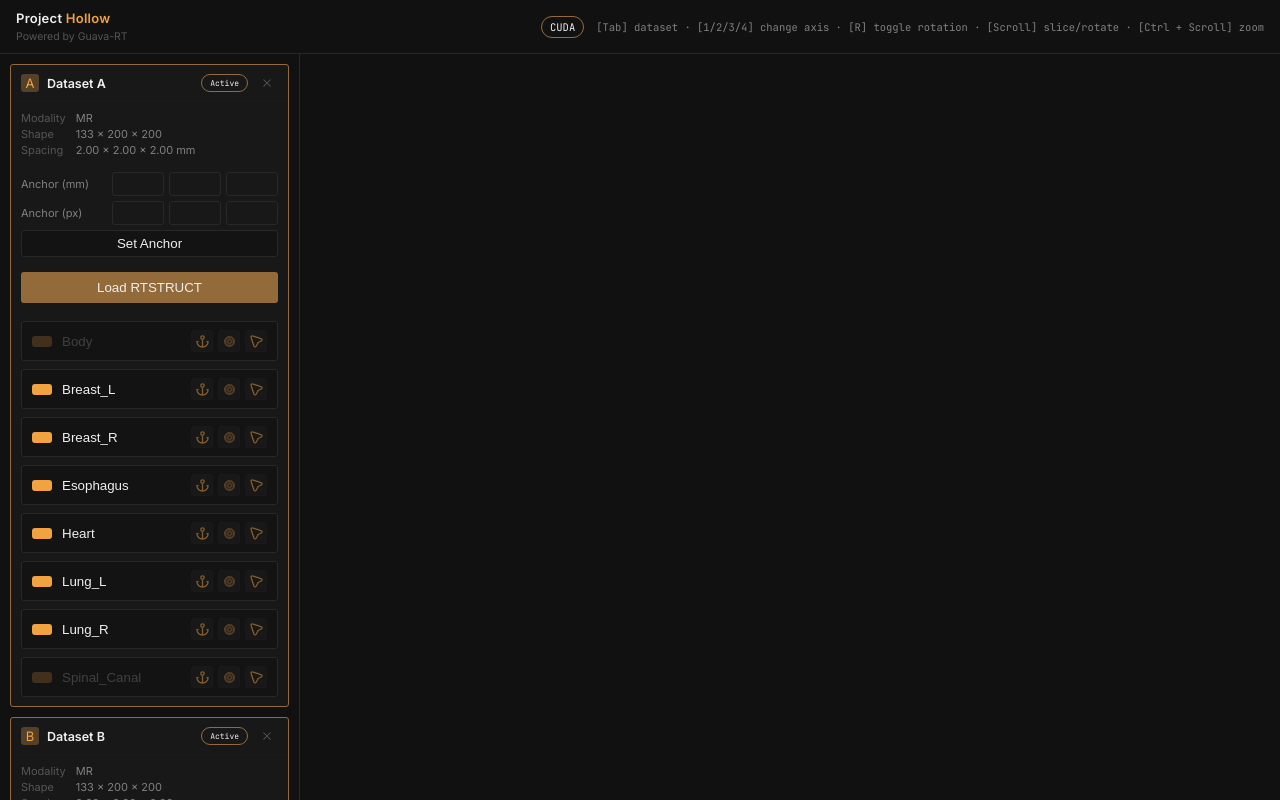
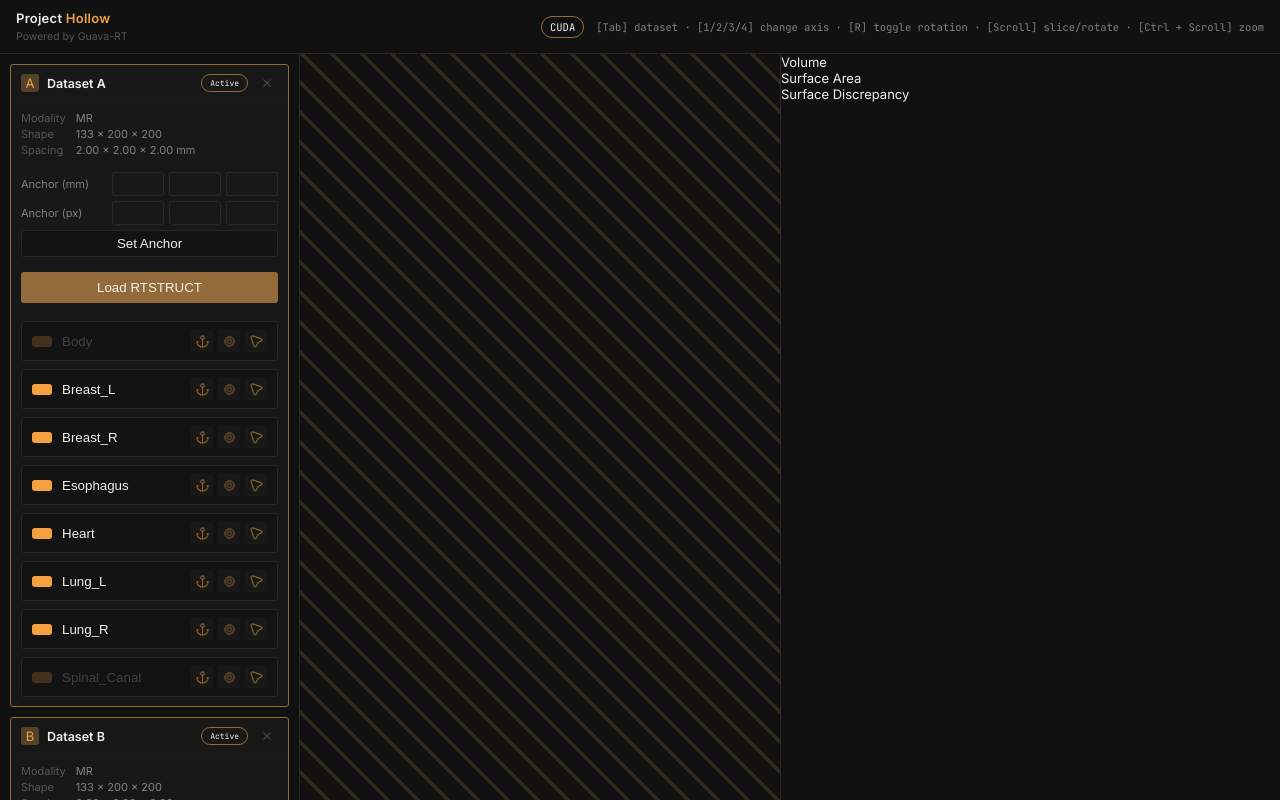
Before and after one commit to lochungtin/project-hollow, a React (Vite) app in the folder frontend/: page / in a window 1280 px wide. Built offline with nearby package versions, Linux system fonts and the light colour scheme.

Commit message:
formatting

```diff
--- a/frontend/src/components/app.tsx
+++ b/frontend/src/components/app.tsx
@@ -7,6 +7,7 @@ import DataPane from './panels/data'
 import InfoPane from './panels/info'
 import Toolbar from './panels/toolbar'
 import ViewPane from './panels/view'
+
 
 const App = () => {
 	// const appState = useAppState()
--- a/frontend/src/components/panels/data.css
+++ b/frontend/src/components/panels/data.css
@@ -0,0 +1,4 @@
+.data-pane {
+    border-left: 1px solid var(--border);
+    width: 500px;
+}
--- a/frontend/src/components/panels/data.tsx
+++ b/frontend/src/components/panels/data.tsx
@@ -1,8 +1,22 @@
-const DataPanel = () => {
+import './data.css'
+
+
+const TabularCard = ({title} : {title: string}) => {
     return (
-        <div>
-        </div>
+        <section>
+            <span>{title}</span>
+        </section>
     )
 }
 
-export default DataPanel
+const DataPane = () => {
+    return (
+        <aside className='data-pane'>
+            <TabularCard title="Volume" />
+            <TabularCard title="Surface Area" />
+            <TabularCard title="Surface Discrepancy" />
+        </aside>
+    )
+}
+
+export default DataPane
--- a/frontend/src/components/panels/info.tsx
+++ b/frontend/src/components/panels/info.tsx
@@ -3,6 +3,7 @@ import Close from '../../icons/close.svg'
 import Select from '../../icons/select.svg'
 import Target from '../../icons/target.svg'
 import './info.css'
+
 
 const ContentEmpty = () => {
     return (
--- a/frontend/src/components/panels/toolbar.tsx
+++ b/frontend/src/components/panels/toolbar.tsx
@@ -1,4 +1,5 @@
 import './toolbar.css'
+
 
 // STATE INTEGRATION
 
--- a/frontend/src/components/panels/view.css
+++ b/frontend/src/components/panels/view.css
@@ -0,0 +1,11 @@
+.view-pane {
+    display: flex;
+    flex: 1;
+    opacity: 0.5;
+    background-image: repeating-linear-gradient(45deg,
+            var(--accent-faint) 0,
+            var(--accent-faint) 3px,
+            transparent 0,
+            transparent 50%);
+    background-size: 30px 30px;
+}
--- a/frontend/src/components/panels/view.tsx
+++ b/frontend/src/components/panels/view.tsx
@@ -1,8 +1,11 @@
-const ViewPanel = () => {
+import './view.css'
+
+
+const ViewPane = () => {
     return (
-        <div>
-        </div>
+        <main className='view-pane'>
+        </main>
     )
 }
 
-export default ViewPanel
+export default ViewPane
```
